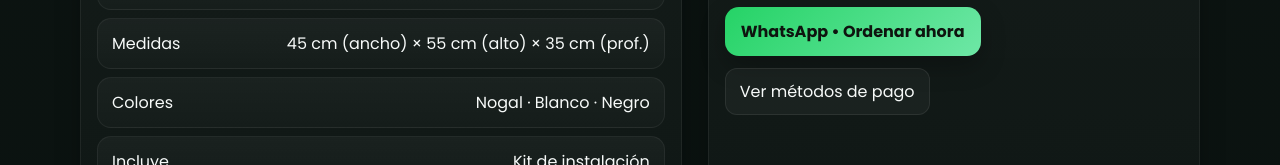
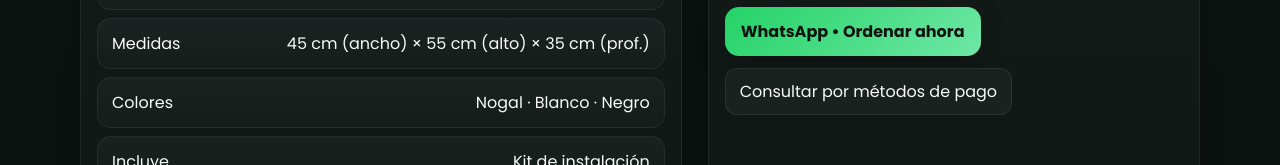
Before and after one commit to joseleonardomm/oasis-frontend, a plain HTML site: page index.html in a window 1280 px wide. Shown: the part 867-1032 px from the top of the page. Drawn offline with Linux system fonts and the light colour scheme.

Commit message:
Metodos de pago

```diff
--- a/index.html
+++ b/index.html
@@ -75,7 +75,7 @@
           <p class="section-sub" style="margin:12px 0 18px">Disponible para entrega rápida. Pregunta por disponibilidad del color.</p>
           <div class="hero-actions">
             <a id="comprar" class="whatsapp" href="https://wa.me/+584220040388?text=Hola%20Oasis%2C%20quiero%20ordenar%20la%20Oasis%20001%20en%20color%20%5Bnogal%2Fblanco%2Fnegro%5D" target="_blank" rel="noopener">WhatsApp • Ordenar ahora</a>
-            <a class="btn" href="#contacto">Ver métodos de pago</a>
+            <a class="btn" href="#contacto">Consultar por métodos de pago</a>
           </div>
         </div>
       </div>
```
